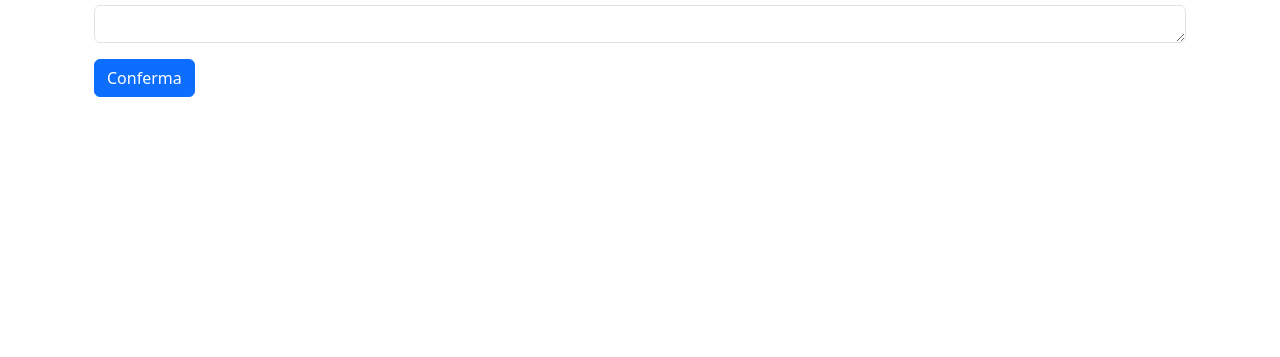
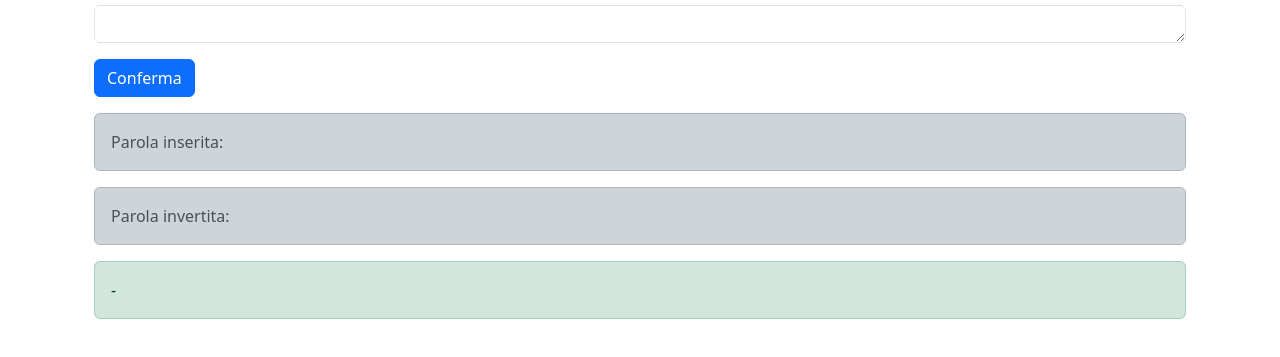
Before and after one commit to Rajbir-Singh-Create/js-paliedispari, a plain HTML site: page bonus/palindroma/index.html in a window 1280 px wide. Both pictures are taken after a click on the button "Conferma". Shown: the part 181-538 px from the top of the page. Drawn offline with nearby package versions, Linux system fonts and the light colour scheme.

Commit message:
feat: main function implemented

```diff
--- a/bonus/palindroma/index.html
+++ b/bonus/palindroma/index.html
@@ -29,6 +29,17 @@
                 <textarea class="form-control word" id="exampleFormControlTextarea1" rows="1"></textarea>
             </div>
             <button type="button" class="btn btn-primary confirm">Conferma</button>
+
+            <!-- output del risultato -->
+            <div class="alert alert-dark my-3 insertedWord" role="alert">
+                Parola inserita:
+            </div>
+            <div class="alert alert-dark my-3 reversedWord" role="alert">
+                Parola invertita:
+            </div>
+            <div class="alert alert-success my-3 palindrome" role="alert">
+                -
+            </div>
         </div>
     </main>
     <script src="./js/script.js"></script>
--- a/bonus/palindroma/js/script.js
+++ b/bonus/palindroma/js/script.js
@@ -1,11 +1,14 @@
-// inizializzo le variabili
+// dichiarazione delle variabili
 let word = document.querySelector(".word");
 const confirmButton = document.querySelector(".confirm");
-let reverseWord = "";
+let insertedWord = document.querySelector(".insertedWord")
+let reversedWord = document.querySelector(".reversedWord");
+let reverseWord;
+let isPalindrome = document.querySelector(".palindrome");
 
 confirmButton.addEventListener("click", function() {
     word = word.value.toLowerCase();
-    // TODO: stampare a schermo
+    insertedWord.innerHTML = `Parola inserita: ${word}`;
     console.log(word);
 
     // controllo se l'utente ha inserito più di una parola, o se non l'ha inserita
@@ -26,12 +29,15 @@ function palindromeCheck() {
 
     // inverto l'ordine degli elementi all'interno dell'array e lo ritrasformo in stringa
     reverseWord = convertedWord.reverse().join("").toLowerCase();
+    reversedWord.innerHTML = `Parola invertita: ${reverseWord}`;
     console.log(reverseWord);
 
     // controllo se la parla inserita è palindroma
     if (word === reverseWord) {
+        isPalindrome.innerHTML = "La parola è palindroma";
         console.log("la parola è palindroma");
     } else {
-        console.log("la parola non è palindroma")
+        isPalindrome.innerHTML = "La parola non è palindroma";
+        console.log("la parola non è palindroma");
     }
 }
```
